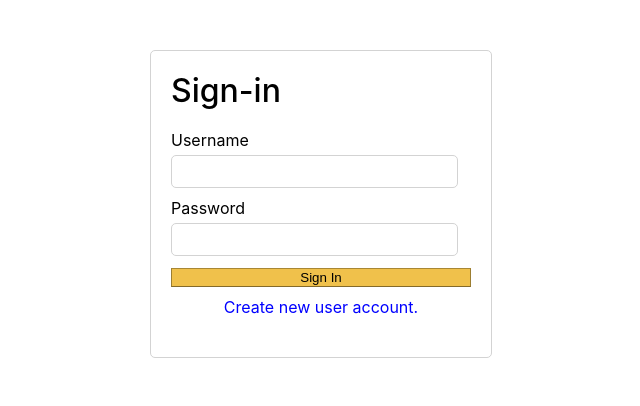
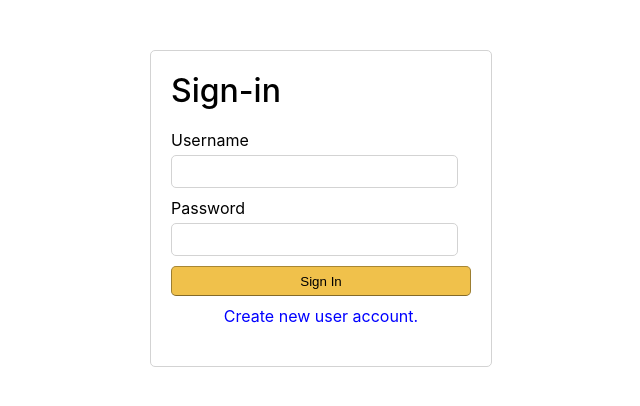
Before and after one commit to JKotov-Git/company-posts, a React (Create React App) app in the folder client/: page /login in a window 1280 px wide. Shown: the top 406 px of the page, without its empty margins (319-959 px from the left). Built offline with nearby package versions, Linux system fonts and the light colour scheme.

Commit message:
edit login page style

```diff
--- a/client/src/pages/LoginPage/LoginPage.css
+++ b/client/src/pages/LoginPage/LoginPage.css
@@ -52,10 +52,12 @@
 .login-form button {
   width: 100%;
   background-color: #f0c14b;
+  height:30px;
   border: 1px solid;
   border-color: #a88734 #9c7e31 #846a29;
   color: black;
   margin: 0 !important;
+  border-radius:5px;
 }
 
 .login h1 {
--- a/client/src/pages/LoginPage/LoginPage.js
+++ b/client/src/pages/LoginPage/LoginPage.js
@@ -62,7 +62,7 @@ const LoginPage = () => {
         </form>
         {/* Link to create account page form */}
         <p>
-          <Link className="login-link" to="/createUser">
+          <Link className="login-link" to="/createAccount">
             Create new user account.
           </Link>
         </p>
```
